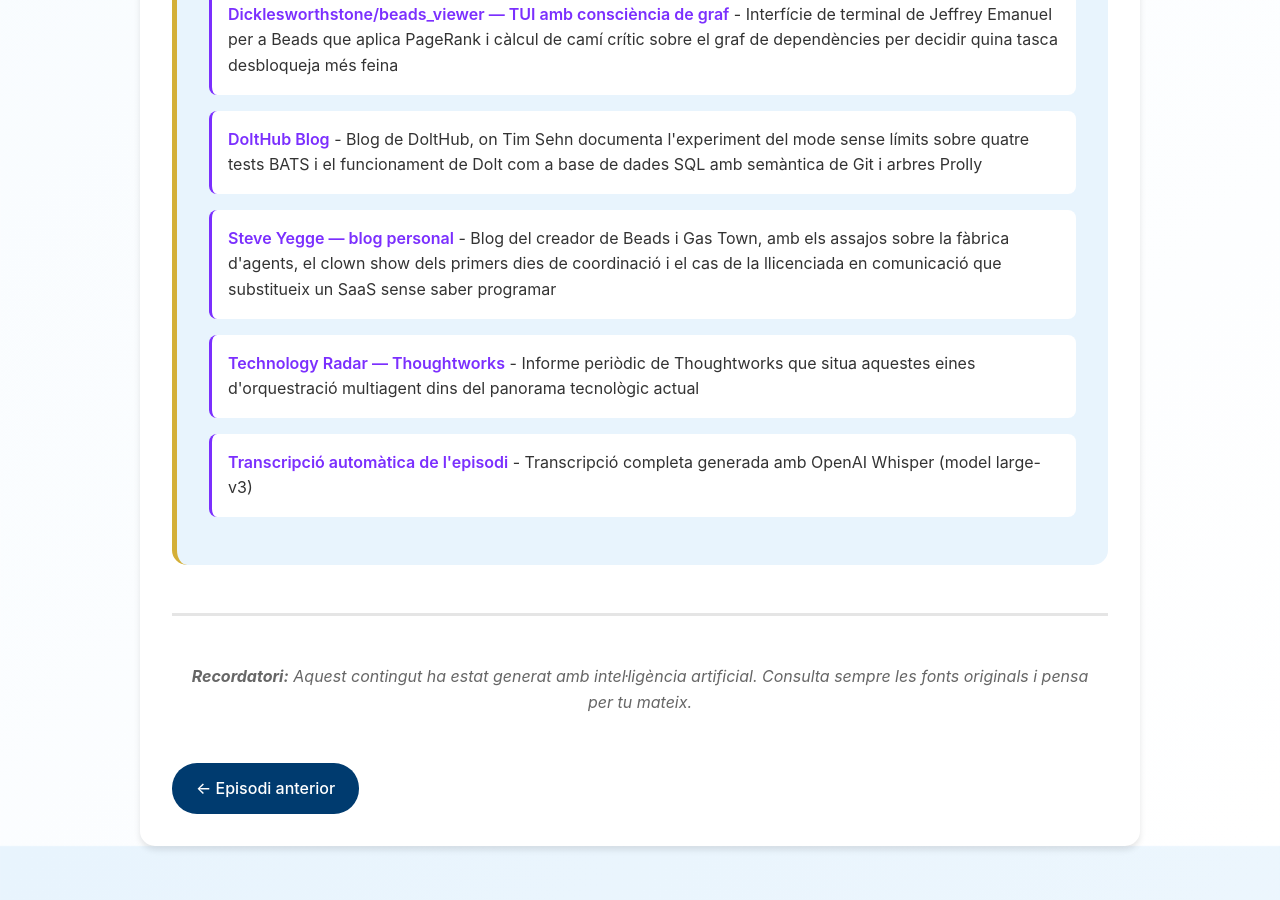
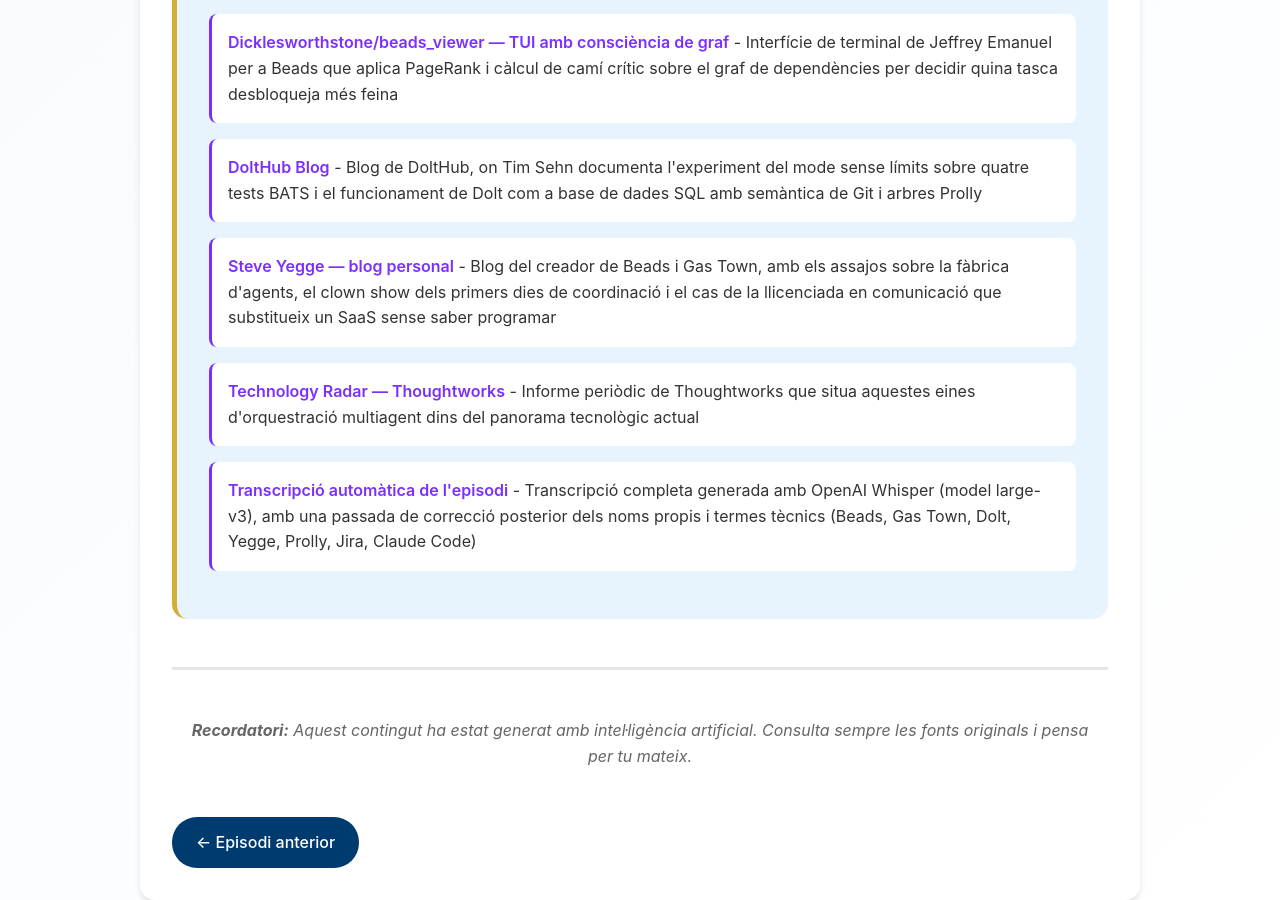
Before and after one commit to drpicox/podcast-del-doctor, a Jekyll site: the page built from _episodes/019-fabriques-d-agents-que-programen-sols.md, in a window 1280 px wide and 900 px high, scrolled down 5276 px. Built offline with Jekyll 4.4.1, drawn with Linux system fonts in a browser that asks for light colours; comment, search, counter and statistics services are not loaded; some of the changed text lies outside the part shown.

Commit message:
Correct proper nouns and technical terms in episode 019 transcript
Whisper misheard most of the domain vocabulary: Beads came out as
Beats/bits/BITS, Steve Yegge as Yeage/Yehi/Yidi/Llegués, Dolt as
DOLT/d'old/Edold/d'adult, Gas Town as Gastown, Jira as "girant" and
"bitllet de gira", Claude Code as Cloud Code, Prolly trees as "arbres
proli", polecats as "pulquets". Fixed those plus a handful of garbled
words in both the .txt and the .srt, keeping SRT block structure and
timings untouched.

Co-Authored-By: Claude Opus 5 (1M context) <noreply@anthropic.com>

```diff
--- a/_episodes/019-fabriques-d-agents-que-programen-sols.md
+++ b/_episodes/019-fabriques-d-agents-que-programen-sols.md
@@ -40,7 +40,7 @@ sources:
   description: "Informe periòdic de Thoughtworks que situa aquestes eines d'orquestració multiagent dins del panorama tecnològic actual"
 - title: "Transcripció automàtica de l'episodi"
   url: "/podcast-del-doctor/sources/019-fabriques-d-agents-que-programen-sols-transcripcio.txt"
-  description: "Transcripció completa generada amb OpenAI Whisper (model large-v3)"
+  description: "Transcripció completa generada amb OpenAI Whisper (model large-v3), amb una passada de correcció posterior dels noms propis i termes tècnics (Beads, Gas Town, Dolt, Yegge, Prolly, Jira, Claude Code)"
 thumbnail: "/assets/thumbnails/019-fabriques-d-agents-que-programen-sols.png"
 title: "Episodi 019: Fàbriques d'agents que ja programen sols"
 ---
@@ -105,7 +105,7 @@ Aquest episodi va d'això: de la infraestructura que està naixent perquè aques
 - [DoltHub Blog](https://www.dolthub.com/blog/) — L'experiment del mode sense límits i el funcionament de Dolt
 - [Steve Yegge — blog](https://steve-yegge.blogspot.com/) — Assajos del creador de Beads i Gas Town
 - [Technology Radar — Thoughtworks](https://www.thoughtworks.com/radar) — Context del panorama d'orquestració multiagent
-- Transcripció automàtica (`/podcast-del-doctor/sources/019-fabriques-d-agents-que-programen-sols-transcripcio.txt`) — Generada amb OpenAI Whisper (model large-v3)
+- Transcripció automàtica (`/podcast-del-doctor/sources/019-fabriques-d-agents-que-programen-sols-transcripcio.txt`) — Generada amb OpenAI Whisper (model large-v3) i corregida després en els noms propis i termes tècnics
 
 ---
 
```
Also changed, not shown: sources/019-fabriques-d-agents-que-programen-sols-transcripcio.txt (+1 -1 lines), 1 other file.
